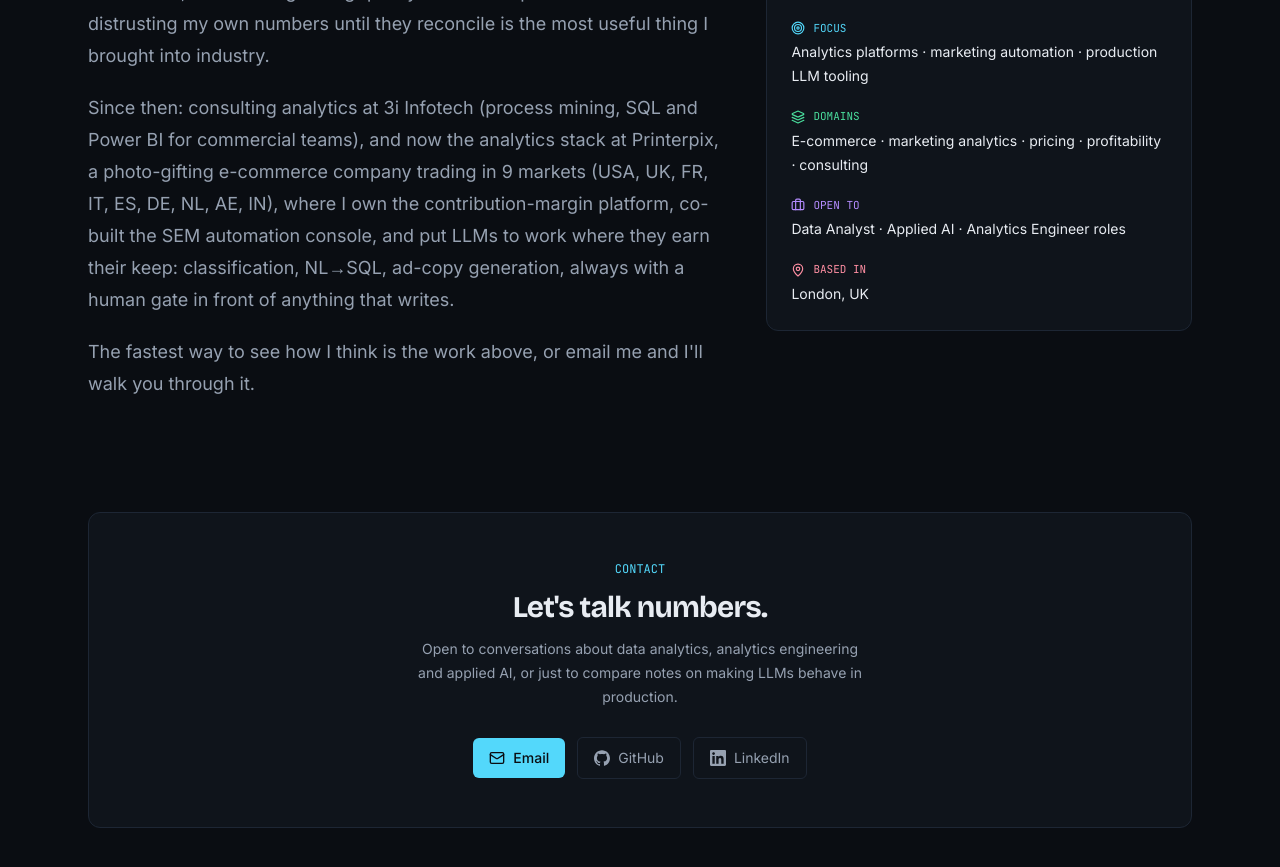
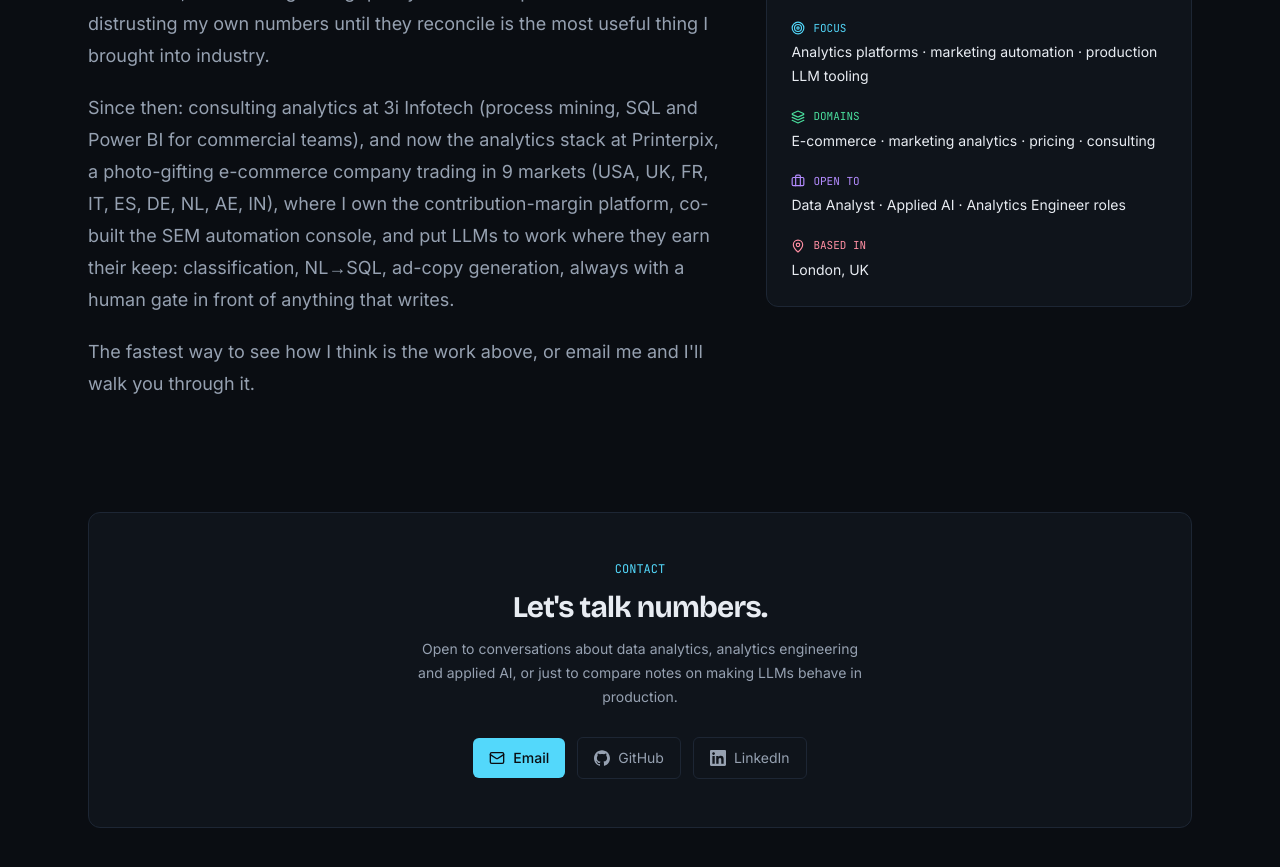
Before and after one commit to jaswantjayacumaar/portfolio, a Next.js app: page / in a window 1280 px wide. Shown: the part 8920-9787 px from the top of the page. Built offline with nearby package versions, Linux system fonts and the light colour scheme.

Commit message:
About: remove profitability from Domains

```diff
--- a/src/app/page.tsx
+++ b/src/app/page.tsx
@@ -239,7 +239,7 @@ const FACTS: {
         <path d="m22 12.65-9.17 4.16a2 2 0 0 1-1.66 0L2 12.65" />
       </>
     ),
-    value: "E-commerce · marketing analytics · pricing · profitability · consulting",
+    value: "E-commerce · marketing analytics · pricing · consulting",
   },
   {
     label: "OPEN TO",
```
